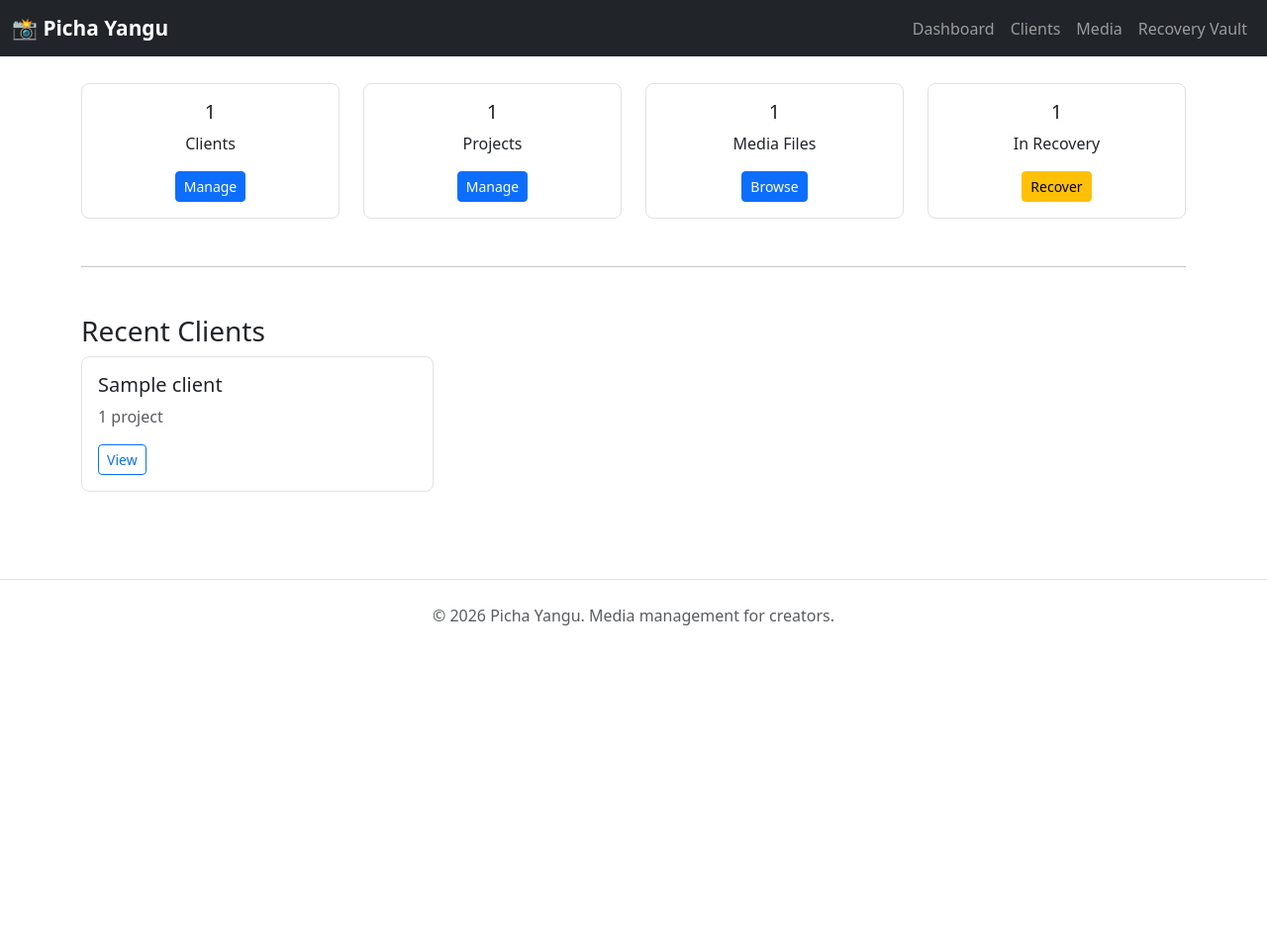
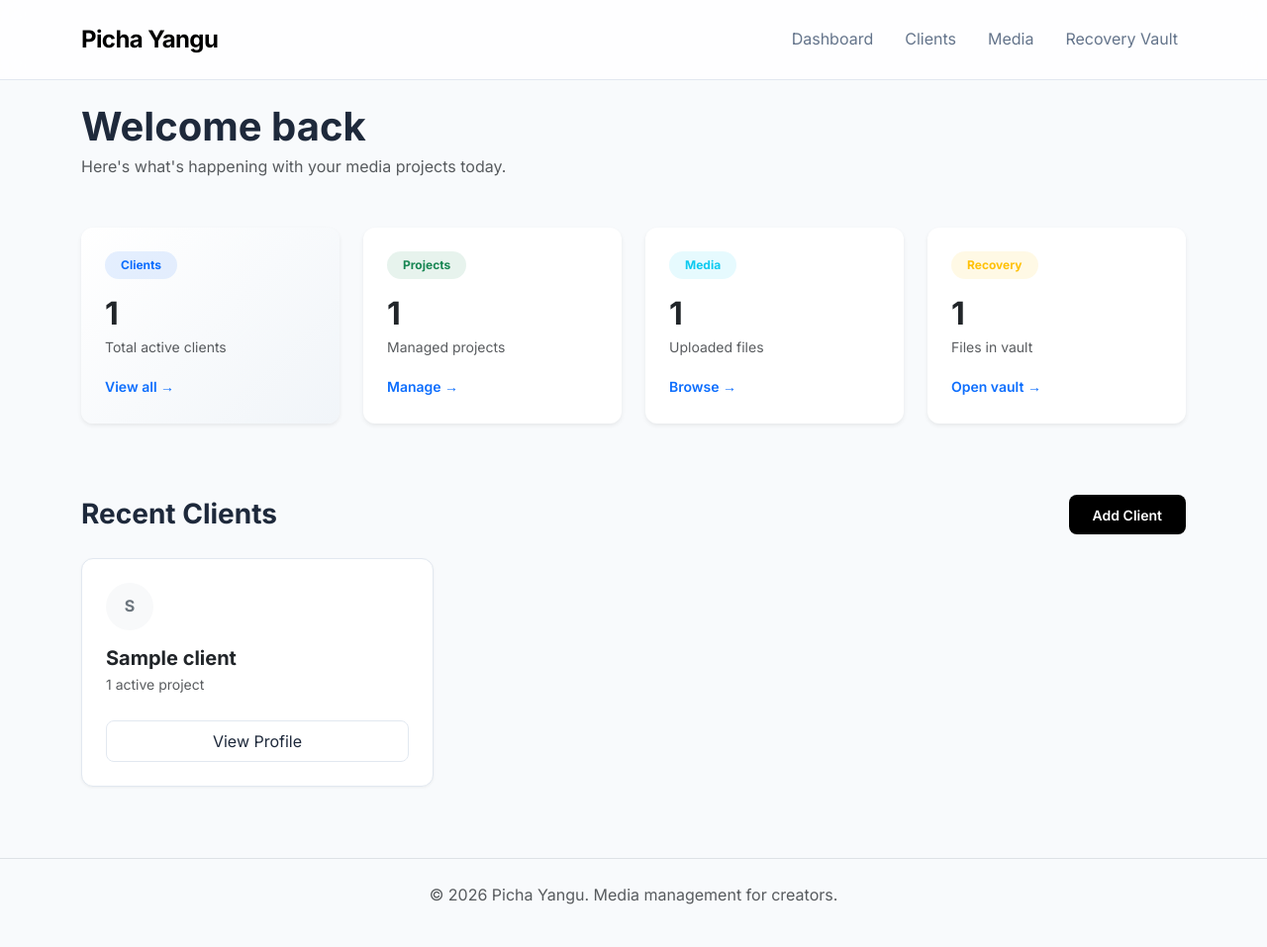
Before and after one commit to themanpappylove/pichayangu, a Django app: page / in a window 1280 px wide. Shown: the whole page at 99% size. Before the commit the page ends 632 px from the top, so only its background shows below. Run offline with Django 4.2, Linux system fonts and the light colour scheme; tables that the repository leaves empty hold one stand-in row (values such as "Sample post"); parts of the project's set-up code (start-up, migrations or seed data) failed here and were passed over.

Commit message:
Modernize app's appearance and user interface with new styles
Update project dependencies, CSS styling, and HTML structure to implement a modern, glassmorphism-inspired UI with improved typography and layout for a premium SaaS feel.

Replit-Commit-Author: Agent
Replit-Commit-Session-Id: 9aee94e0-98a1-42eb-b8cd-e6a881b91fe6
Replit-Commit-Checkpoint-Type: full_checkpoint
Replit-Commit-Event-Id: bf8d2cb9-a154-4e95-9cb0-f53e936006a8
Replit-Commit-Screenshot-Url: https://storage.googleapis.com/screenshot-production-us-central1/9eb15b5d-096a-4aff-954d-09186f94716b/9aee94e0-98a1-42eb-b8cd-e6a881b91fe6/8bpMSF4
Replit-Helium-Checkpoint-Created: true

```diff
--- a/requirements.txt
+++ b/requirements.txt
@@ -13,3 +13,9 @@ djangorestframework>=3.14
 djangorestframework-simplejwt>=5.3
 Pillow>=9.0
 gunicorn
+Django>=4.2
+django-cors-headers>=3.13
+djangorestframework>=3.14
+djangorestframework-simplejwt>=5.3
+gunicorn
+Pillow>=9.0
--- a/templates/mediaapp/base.html
+++ b/templates/mediaapp/base.html
@@ -5,18 +5,78 @@
     <meta name="viewport" content="width=device-width, initial-scale=1">
     <title>{% block title %}Picha Yangu{% endblock %}</title>
     <link href="https://cdn.jsdelivr.net/npm/bootstrap@5.3.0/dist/css/bootstrap.min.css" rel="stylesheet">
+    <link href="https://fonts.googleapis.com/css2?family=Inter:wght@400;600;700&display=swap" rel="stylesheet">
     <style>
-      body { padding-top: 60px; }
-      .navbar-brand { font-weight: bold; font-size: 1.3rem; }
-      .sidebar { background: #f8f9fa; padding: 20px; border-radius: 8px; }
-      .card { border: 1px solid #dee2e6; border-radius: 8px; }
-      .btn-group-sm .btn { font-size: 0.85rem; padding: 0.4rem 0.6rem; }
+      :root {
+        --primary-color: #000000;
+        --secondary-color: #64748b;
+        --accent-color: #3b82f6;
+        --bg-color: #ffffff;
+        --card-bg: #ffffff;
+        --text-main: #1e293b;
+        --text-muted: #64748b;
+      }
+      body {
+        font-family: 'Inter', sans-serif;
+        background-color: #f8fafc;
+        color: var(--text-main);
+        padding-top: 80px;
+        line-height: 1.6;
+      }
+      .navbar {
+        background-color: rgba(255, 255, 255, 0.8) !important;
+        backdrop-filter: blur(12px);
+        border-bottom: 1px solid #e2e8f0;
+        padding: 1rem 0;
+      }
+      .navbar-brand {
+        color: var(--primary-color) !important;
+        font-weight: 700;
+        font-size: 1.5rem;
+        letter-spacing: -0.025em;
+      }
+      .nav-link {
+        color: var(--secondary-color) !important;
+        font-weight: 500;
+        margin-left: 1rem;
+        transition: color 0.2s;
+      }
+      .nav-link:hover { color: var(--accent-color) !important; }
+      .card {
+        border: 1px solid #e2e8f0;
+        border-radius: 12px;
+        box-shadow: 0 1px 3px rgba(0,0,0,0.05);
+        transition: transform 0.2s, box-shadow 0.2s;
+        overflow: hidden;
+      }
+      .card:hover {
+        transform: translateY(-2px);
+        box-shadow: 0 4px 6px -1px rgba(0,0,0,0.1);
+      }
+      .btn-primary {
+        background-color: var(--primary-color);
+        border: none;
+        padding: 0.6rem 1.2rem;
+        border-radius: 8px;
+        font-weight: 600;
+      }
+      .btn-primary:hover { background-color: #1e293b; }
+      .btn-outline-primary {
+        border: 1px solid #e2e8f0;
+        color: var(--text-main);
+        border-radius: 8px;
+      }
+      .btn-outline-primary:hover {
+        background-color: #f1f5f9;
+        border-color: #cbd5e1;
+        color: var(--text-main);
+      }
     </style>
   </head>
   <body>
-    <nav class="navbar navbar-expand-lg navbar-dark bg-dark fixed-top">
-      <div class="container-fluid">
-        <a class="navbar-brand" href="/">📸 Picha Yangu</a>
+    <nav class="navbar navbar-expand-lg fixed-top">
+      <div class="container">
+        <a class="navbar-brand" href="/">Picha Yangu</a>
         <button class="navbar-toggler" type="button" data-bs-toggle="collapse" data-bs-target="#navbarNav">
           <span class="navbar-toggler-icon"></span>
         </button>
--- a/templates/mediaapp/dashboard.html
+++ b/templates/mediaapp/dashboard.html
@@ -3,63 +3,89 @@
 {% block title %}Dashboard — Picha Yangu{% endblock %}
 
 {% block content %}
-<div class="row">
+<div class="mb-5">
+  <h1 class="fw-bold mb-1">Welcome back</h1>
+  <p class="text-muted">Here's what's happening with your media projects today.</p>
+</div>
+
+<div class="row g-4">
   <div class="col-md-3">
-    <div class="card text-center">
-      <div class="card-body">
-        <h5 class="card-title">{{ clients_count }}</h5>
-        <p class="card-text">Clients</p>
-        <a href="/clients/" class="btn btn-sm btn-primary">Manage</a>
+    <div class="card h-100 border-0 shadow-sm" style="background: linear-gradient(135deg, #ffffff 0%, #f1f5f9 100%);">
+      <div class="card-body p-4">
+        <div class="d-flex justify-content-between align-items-center mb-3">
+          <span class="badge bg-primary bg-opacity-10 text-primary rounded-pill px-3 py-2">Clients</span>
+        </div>
+        <h2 class="fw-bold mb-1">{{ clients_count }}</h2>
+        <p class="text-muted small mb-3">Total active clients</p>
+        <a href="/clients/" class="text-decoration-none fw-semibold small">View all →</a>
       </div>
     </div>
   </div>
   <div class="col-md-3">
-    <div class="card text-center">
-      <div class="card-body">
-        <h5 class="card-title">{{ projects_count }}</h5>
-        <p class="card-text">Projects</p>
-        <a href="/projects/" class="btn btn-sm btn-primary">Manage</a>
+    <div class="card h-100 border-0 shadow-sm">
+      <div class="card-body p-4">
+        <div class="d-flex justify-content-between align-items-center mb-3">
+          <span class="badge bg-success bg-opacity-10 text-success rounded-pill px-3 py-2">Projects</span>
+        </div>
+        <h2 class="fw-bold mb-1">{{ projects_count }}</h2>
+        <p class="text-muted small mb-3">Managed projects</p>
+        <a href="/projects/" class="text-decoration-none fw-semibold small">Manage →</a>
       </div>
     </div>
   </div>
   <div class="col-md-3">
-    <div class="card text-center">
-      <div class="card-body">
-        <h5 class="card-title">{{ media_count }}</h5>
-        <p class="card-text">Media Files</p>
-        <a href="/media/" class="btn btn-sm btn-primary">Browse</a>
+    <div class="card h-100 border-0 shadow-sm">
+      <div class="card-body p-4">
+        <div class="d-flex justify-content-between align-items-center mb-3">
+          <span class="badge bg-info bg-opacity-10 text-info rounded-pill px-3 py-2">Media</span>
+        </div>
+        <h2 class="fw-bold mb-1">{{ media_count }}</h2>
+        <p class="text-muted small mb-3">Uploaded files</p>
+        <a href="/media/" class="text-decoration-none fw-semibold small">Browse →</a>
       </div>
     </div>
   </div>
   <div class="col-md-3">
-    <div class="card text-center">
-      <div class="card-body">
-        <h5 class="card-title">{{ deleted_count }}</h5>
-        <p class="card-text">In Recovery</p>
-        <a href="/recovery/" class="btn btn-sm btn-warning">Recover</a>
+    <div class="card h-100 border-0 shadow-sm">
+      <div class="card-body p-4">
+        <div class="d-flex justify-content-between align-items-center mb-3">
+          <span class="badge bg-warning bg-opacity-10 text-warning rounded-pill px-3 py-2">Recovery</span>
+        </div>
+        <h2 class="fw-bold mb-1">{{ deleted_count }}</h2>
+        <p class="text-muted small mb-3">Files in vault</p>
+        <a href="/recovery/" class="text-decoration-none fw-semibold small">Open vault →</a>
       </div>
     </div>
   </div>
 </div>
 
-<hr class="my-5">
+<div class="mt-5 pt-4">
+  <div class="d-flex justify-content-between align-items-center mb-4">
+    <h3 class="fw-bold m-0">Recent Clients</h3>
+    <a href="/clients/new/" class="btn btn-primary btn-sm px-4">Add Client</a>
+  </div>
 
-<h3>Recent Clients</h3>
   {% if recent_clients %}
-  <div class="row">
+    <div class="row g-4">
       {% for client in recent_clients %}
         <div class="col-md-4">
-        <div class="card mb-3">
-          <div class="card-body">
-            <h5 class="card-title">{{ client.name }}</h5>
-            <p class="card-text text-muted">{{ client.projects.count }} project{{ client.projects.count|pluralize }}</p>
-            <a href="/clients/{{ client.id }}/" class="btn btn-sm btn-outline-primary">View</a>
+          <div class="card h-100">
+            <div class="card-body p-4">
+              <div class="avatar-placeholder mb-3 d-flex align-items-center justify-content-center bg-light rounded-circle" style="width: 48px; height: 48px;">
+                <span class="fw-bold text-secondary">{{ client.name|slice:":1"|upper }}</span>
+              </div>
+              <h5 class="fw-bold mb-1">{{ client.name }}</h5>
+              <p class="text-muted small mb-4">{{ client.projects.count }} active project{{ client.projects.count|pluralize }}</p>
+              <a href="/clients/{{ client.id }}/" class="btn btn-outline-primary w-100 py-2">View Profile</a>
             </div>
           </div>
         </div>
       {% endfor %}
     </div>
   {% else %}
-  <p class="text-muted">No clients yet. <a href="/clients/new/">Create your first client.</a></p>
+    <div class="text-center py-5 bg-white rounded-4 border border-dashed">
+      <p class="text-muted mb-0">No clients yet. Start by <a href="/clients/new/" class="fw-semibold">creating your first client</a>.</p>
+    </div>
   {% endif %}
+</div>
 {% endblock %}
```
Also changed, not shown: 1 other file. Lines whose indentation alone changed are shown as unchanged.
